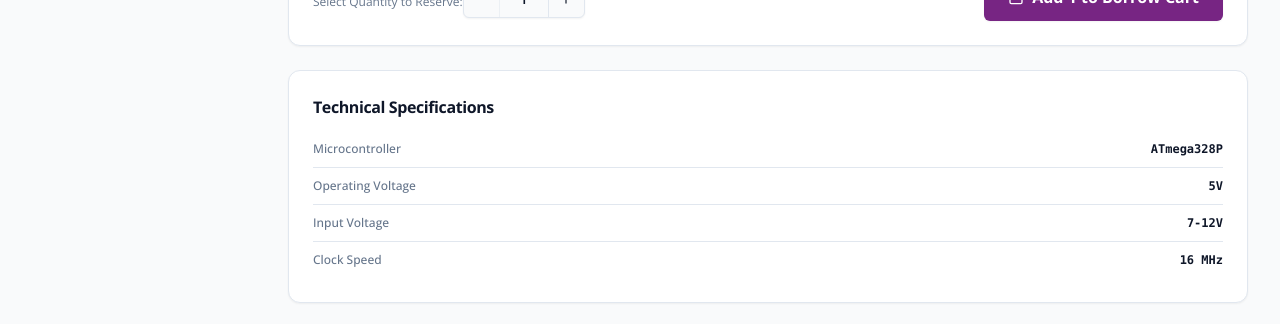
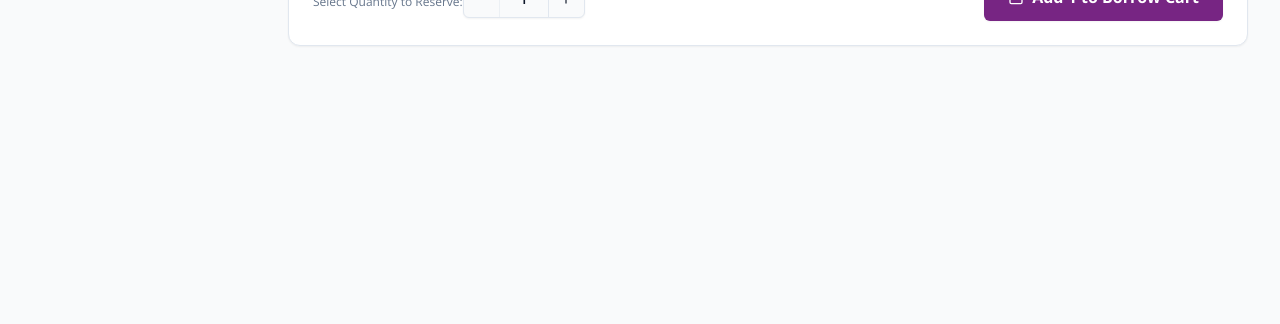
Before and after one commit to Rami-Troudi/ieee-ras-insat-logistics, a React (Vite) app: page /app/inventory/item-arduino-uno in a window 1280 px wide. Shown: the part 874-1198 px from the top of the page. After the commit the page ends 944 px from the top, so only its background shows below. Built offline with nearby package versions, Linux system fonts and the light colour scheme.

Commit message:
refactor(inventory): remove technical specifications and workshop serial assets from item detail

```diff
--- a/src/features/inventory/pages/MemberItemDetailPage.tsx
+++ b/src/features/inventory/pages/MemberItemDetailPage.tsx
@@ -12,7 +12,7 @@
 import { useSession } from "@/hooks/useSession";
 import { useBorrowCart, CartLineItem } from "@/features/cart";
 import { evaluateItemEligibility } from "../utils/eligibility";
-import { ArrowLeft, ShoppingBag, Check, ExternalLink, MapPin, Layers } from "lucide-react";
+import { ArrowLeft, ShoppingBag, Check, MapPin, Layers } from "lucide-react";
 
 export const MemberItemDetailPage: React.FC = () => {
   const { itemId = "" } = useParams<{ itemId: string }>();
@@ -209,64 +209,6 @@
           </div>
         )}
       </div>
-
-      {/* Technical Specifications */}
-      {item.specifications && Object.keys(item.specifications).length > 0 && (
-        <div className="p-6 rounded-xl border border-border bg-card shadow-sm space-y-3">
-          <h2 className="text-base font-bold text-foreground">Technical Specifications</h2>
-          <div className="divide-y divide-border">
-            {Object.entries(item.specifications).map(([key, value]) => (
-              <div key={key} className="py-2.5 flex items-center justify-between text-xs">
-                <span className="text-muted-foreground font-medium">{key}</span>
-                <span className="text-foreground font-semibold font-mono">{value}</span>
-              </div>
-            ))}
-          </div>
-          {item.datasheetUrl && (
-            <div className="pt-2">
-              <a
-                href={item.datasheetUrl}
-                target="_blank"
-                rel="noreferrer"
-                className="inline-flex items-center gap-1.5 text-xs text-primary font-semibold hover:underline min-h-[44px]"
-              >
-                <span>Manufacturer Datasheet</span>
-                <ExternalLink className="w-3 h-3" />
-              </a>
-            </div>
-          )}
-        </div>
-      )}
-
-      {/* Serialized Units Status (if INDIVIDUAL_ASSET) */}
-      {item.assets && item.assets.length > 0 && (
-        <div className="p-6 rounded-xl border border-border bg-card shadow-sm space-y-3">
-          <h2 className="text-base font-bold text-foreground">
-            Workshop Serial Assets ({item.assets.length} Units)
-          </h2>
-          <div className="grid grid-cols-1 sm:grid-cols-2 gap-2">
-            {item.assets.map((asset) => (
-              <div
-                key={asset.id}
-                className="p-3 rounded-lg border border-border bg-muted/30 flex items-center justify-between text-xs"
-              >
-                <div>
-                  <span className="font-mono font-bold text-foreground block">
-                    {asset.serialNumber}
-                  </span>
-                  {asset.notes && (
-                    <span className="text-[11px] text-muted-foreground">{asset.notes}</span>
-                  )}
-                </div>
-                <StatusBadge
-                  status={asset.isAvailable ? "AVAILABLE" : "BORROWED"}
-                  label={asset.isAvailable ? "Available" : "Checked Out"}
-                />
-              </div>
-            ))}
-          </div>
-        </div>
-      )}
     </PageContainer>
   );
 };
```
Also changed, not shown: 1 other file (tests, documents, lock files or other folders).
